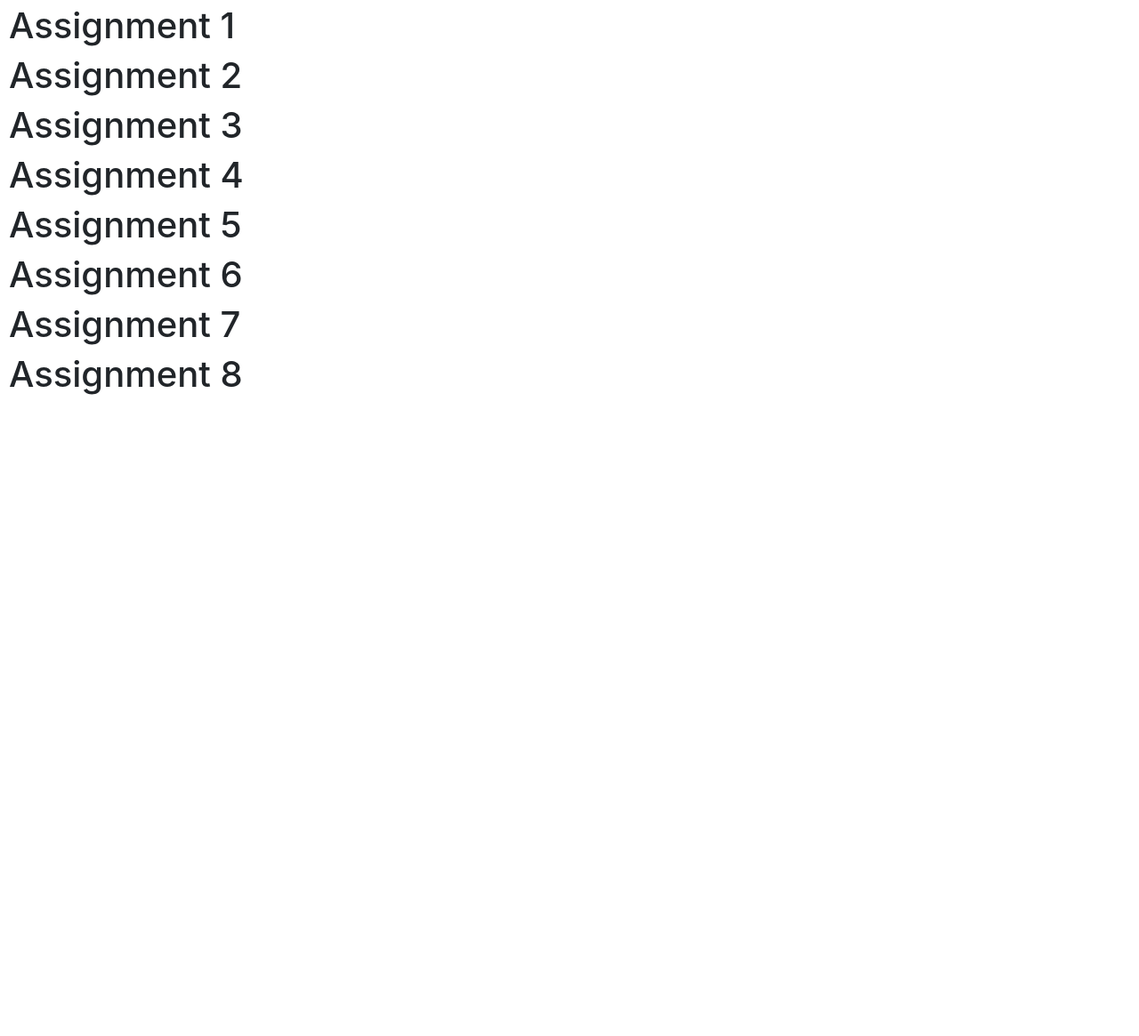
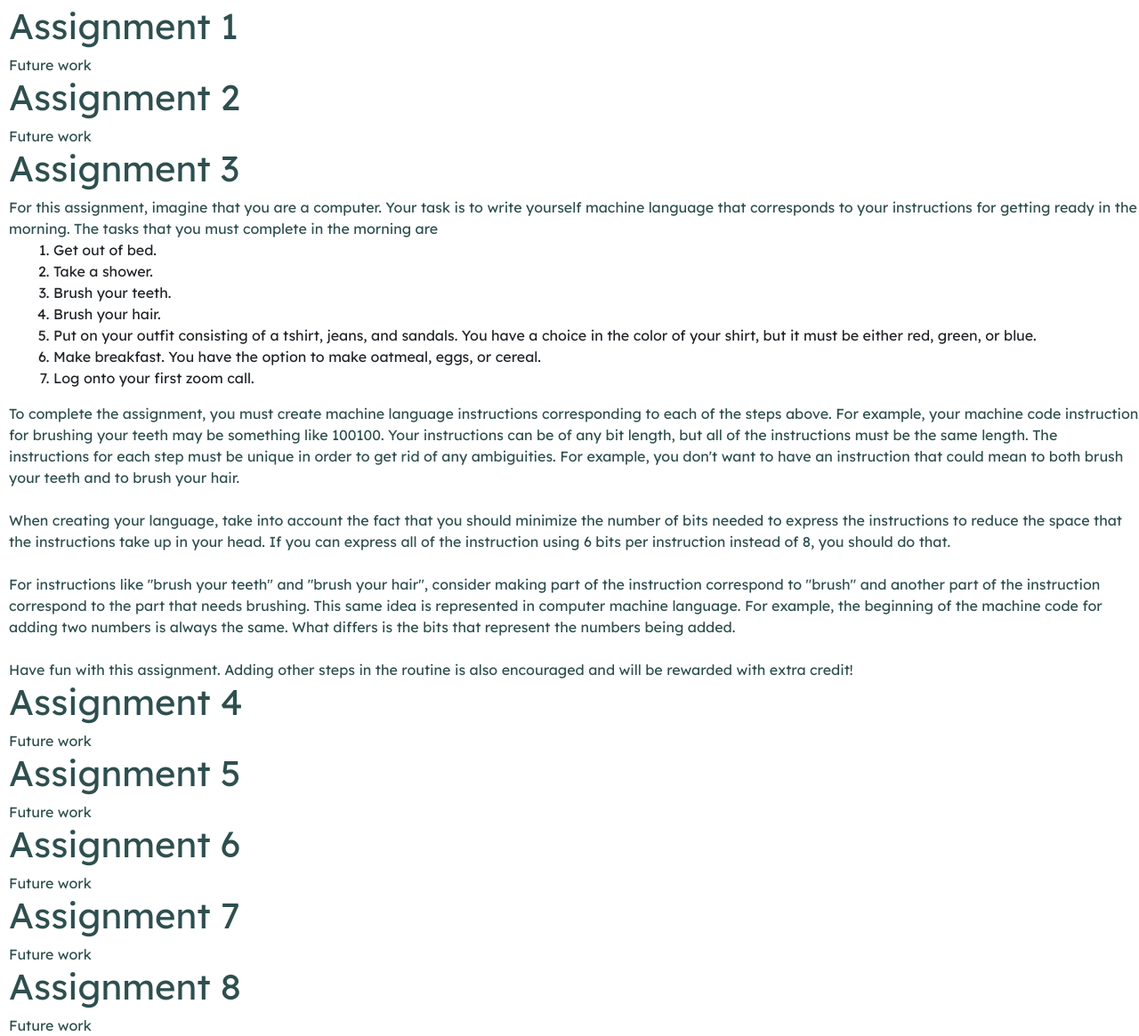
Before and after one commit to khb2jj/CS1000, a PHP site: page /assignments.php in a window 1280 px wide. Shown: the part 75-1240 px from the top of the page at 89% size. Before the commit the page ends 519 px from the top, so only its background shows below. Run offline with PHP 8.4, Linux system fonts and the light colour scheme; some libraries are stand-ins or nearby versions; some web fonts are replaced.

Commit message:
Finished!

```diff
--- a/assignments.php
+++ b/assignments.php
@@ -12,10 +12,11 @@
 
     <link rel="stylesheet" href="https://cdn.jsdelivr.net/npm/bootstrap@4.6.0/dist/css/bootstrap.min.css" integrity="sha384-B0vP5xmATw1+K9KRQjQERJvTumQW0nPEzvF6L/Z6nronJ3oUOFUFpCjEUQouq2+l" crossorigin="anonymous">
     <link rel="icon" href="computer.png"/>
-
     <style>
         h1 {
-            font-size: 35px;
+            font-family: "Lexend", sans-serif;
+            color:darkslategray;
+            font-size: 40px;
         }
     </style>
 </head>
@@ -24,13 +25,51 @@
     <?php include('header.html')?>
     <div style="margin-left:10px;">
         <h1 id="assign1">Assignment 1</h1>
+        <p>Future work</p>
         <h1 id="assign2">Assignment 2</h1>
+        <p>Future work</p>
         <h1 id="assign3">Assignment 3</h1>
+        <p>For this assignment, imagine that you are a computer. Your task is to write yourself machine
+        language that corresponds to your instructions for getting ready in the morning. The tasks that
+        you must complete in the morning are </p>
+            <ol>
+                <li>Get out of bed.</li>
+                <li>Take a shower.</li>
+                <li>Brush your teeth.</li>
+                <li>Brush your hair.</li>
+                <li>Put on your outfit consisting of a tshirt, jeans, and sandals. You have a choice in the
+                color of your shirt, but it must be either red, green, or blue.</li>
+                <li>Make breakfast. You have the option to make oatmeal, eggs, or cereal.</li>
+                <li>Log onto your first zoom call.</li>
+            </ol>
+        <p>
+        To complete the assignment, you must create machine language instructions corresponding to each of
+        the steps above. For example, your machine code instruction for brushing your teeth may be something like
+        100100. Your instructions can be of any bit length, but all of the instructions must be the same length. The
+        instructions for each step must be unique in order to get rid of any ambiguities. For example, you don't
+        want to have an instruction that could mean to both brush your teeth and to brush your hair. <br> <br>
+        When creating your language, take into account the fact that you should minimize the number of bits needed
+        to express the instructions to reduce the space that the instructions take up in your head. If you can express
+        all of the instruction using 6 bits per instruction instead of 8, you should do that. <br> <br>
+        For instructions like "brush your teeth" and "brush your hair", consider making part of the instruction correspond
+        to "brush" and another part of the instruction correspond to the part that needs brushing. This same idea is represented
+        in computer machine language. For example, the beginning of the machine code for adding two numbers is always the same.
+        What differs is the bits that represent the numbers being added. <br><br>
+        Have fun with this assignment. Adding other steps in the routine is also encouraged and will be rewarded with extra credit!
+        </p>
+
+
         <h1 id="assign4">Assignment 4</h1>
+        <p>Future work</p>
         <h1 id="assign5">Assignment 5</h1>
+        <p>Future work</p>
         <h1 id="assign6">Assignment 6</h1>
+        <p>Future work</p>
         <h1 id="assign7">Assignment 7</h1>
+        <p>Future work</p>
         <h1 id="assign8">Assignment 8</h1>
+        <p>Future work</p>
+
     </div>
 </body>
 </html>
--- a/schedule.php
+++ b/schedule.php
@@ -317,7 +317,7 @@
                 <p style="margin:0">September 29</p>
             </td>
             <td>
-                <a target="_blank" class="slideslink" href="outlines/DataOrgPart1.pdf" style="margin:0">Data & Data Organization, part 2</a>
+                <a target="_blank" class="slideslink" href="outlines/DataOrgPart2.pdf" style="margin:0">Data & Data Organization, part 2</a>
             </td>
             <td>
                 <a target="_blank" class="readlink" href="https://www.geeksforgeeks.org/difference-between-stack-and-queue-data-structures/">1. Difference between stack and queue data structures</a>
@@ -741,7 +741,7 @@
             <td>
                 <a target="_blank" class="readlink" href="https://www.computersciencedegreehub.com/faq/what-is-computational-biology/#:~:text=Computational%20biology%2C%20which%20is%20also,to%20solve%20biology%2Dbased%20problems.&text=Computational%20biology%20leverages%20quantitative%20tools,algorithm%20design%20and%20frequency%20statistics.">1. What is computational biology?</a> <br>
                 <a target="_blank" class="readlink" href="https://www.nature.com/articles/d41586-018-07595-4">2. Computer logic meets cell biology</a> <br>
-                <a target="_blank" class="readlink" href="https://blogs.unimelb.edu.au/sciencecommunication/2020/09/29/when-biology-and-computer-science-meet/">3. When biology and computer scienc meet</a>
+                <a target="_blank" class="readlink" href="https://blogs.unimelb.edu.au/sciencecommunication/2020/09/29/when-biology-and-computer-science-meet/">3. When biology and computer science meet</a>
             </td>
             <td>
             </td>
--- a/stylesheet.css
+++ b/stylesheet.css
@@ -33,6 +33,12 @@
     font-family: "Lexend", sans-serif;
     color:darkslategray;
     font-size: 25px;
+}
+
+h1 {
+    font-family: "Lexend", sans-serif;
+    color:darkslategray;
+    font-size: 40px;
 }
 
 p {
```
Also changed, not shown: 2 other files.
